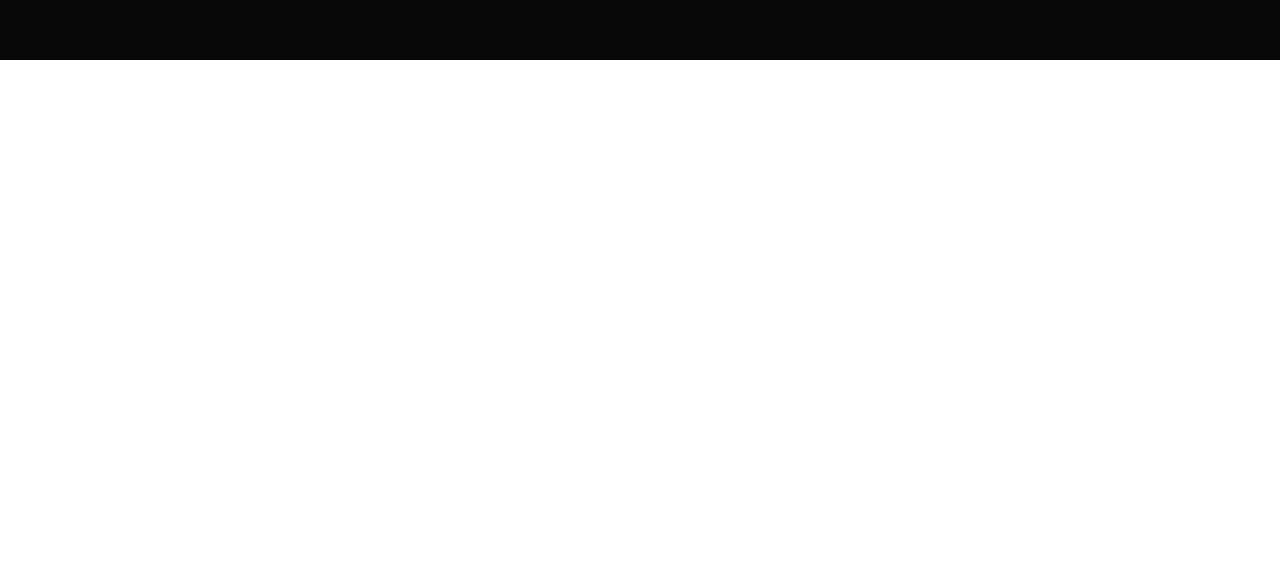
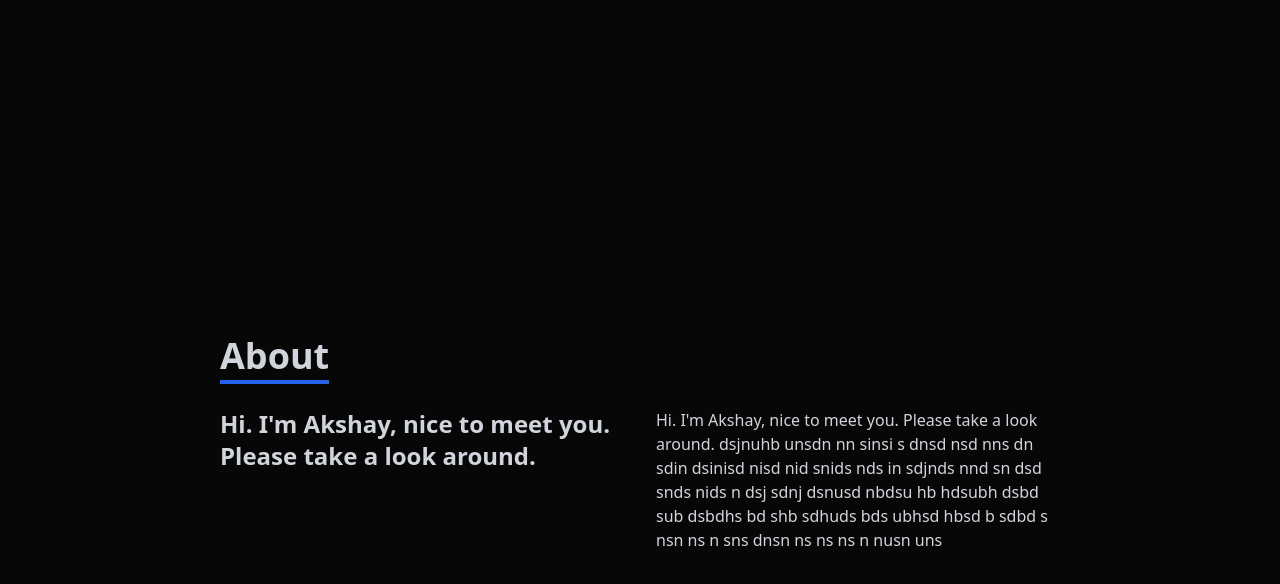
Before and after one commit to akshay-narkhede/portfolio, a React (Create React App) app in the folder myportfolio/: page / in a window 1280 px wide. Shown: the part 740-1324 px from the top of the page. Before the commit the page ends 800 px from the top, so only its background shows below. Built offline with nearby package versions, Linux system fonts and the light colour scheme.

Commit message:
added about section

```diff
--- a/myportfolio/src/App.js
+++ b/myportfolio/src/App.js
@@ -1,12 +1,13 @@
 import Navbar from "./components/Navbar";
 import Home from "./components/Home";
+import About from "./components/About";
 
 function App() {
   return (
    <div>
       <Navbar />
       <Home/>
-
+      <About/>
     </div>
   );
 }
--- /dev/null
+++ b/myportfolio/src/components/About.jsx
@@ -0,0 +1,29 @@
+import React from 'react'
+
+const About = () => {
+  return (
+      <div name = 'about' className='w-full h-screen bg-[#070707] text-gray-300'>
+          <div className='flex flex-col justify-center items-center w-full h-full'>
+              <div className='max-w-[1000px] w-full px-20 grid grid-cols-2 gap-8'>
+                  <div className=''>
+                      <p className='text-4xl font-bold inline border-b-4 border-blue-600'>About</p>
+                  </div>
+              </div>
+              <div></div>
+              <div className='max-w-[1000px] py-8 px-20 w-full sm:grid sm:grid-cols-2 gap-8'>
+                  <div className='text-2xl font-bold'>
+                      <p>Hi. I'm Akshay, nice to meet you. Please take a look around.</p>
+                  </div>
+                  <div className='py-8 sm:py-0'>
+                      <p>Hi. I'm Akshay, nice to meet you. Please take a look around. dsjnuhb unsdn nn sinsi
+                          s dnsd nsd nns dn sdin dsinisd nisd nid snids nds in sdjnds nnd sn dsd snds nids n
+                          dsj sdnj dsnusd nbdsu hb hdsubh dsbd sub dsbdhs bd shb sdhuds bds ubhsd hbsd b sdbd s
+                          nsn ns n sns dnsn ns ns ns n nusn uns</p>
+                  </div>
+              </div>
+          </div>
+      </div>
+  )
+}
+
+export default About
--- a/myportfolio/src/components/Home.jsx
+++ b/myportfolio/src/components/Home.jsx
@@ -14,8 +14,11 @@ const Home = () => {
                   wv knuwv unwv vwn unwv unwv uw nvuwv uwnv uwv uwvvwkwvu yg
               </p>
               <div>
-                    <button className='text-white border-2 px-6 py-3 flex items-center hover:bg-blue-600 hover:border-blue-600'>View
-                      <HiArrowNarrowRight className='ml-2'/>
+                    <button className='group text-white border-2 px-6 py-3 flex items-center hover:bg-blue-600 hover:border-blue-600'>View
+                      <span className='group-hover:px-2 duration-200'>
+                        <HiArrowNarrowRight className='ml-2' />
+                      </span>
+
                     </button>
               </div>
           </div>
```
